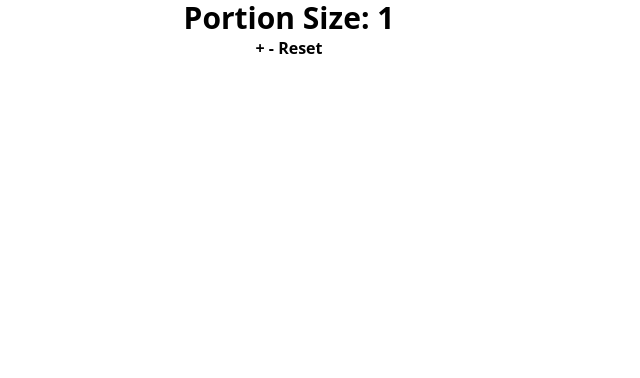
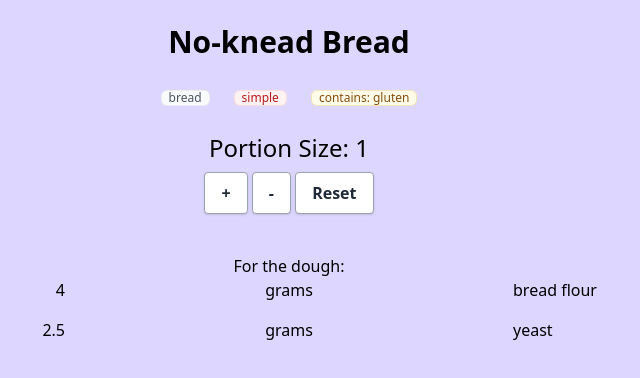
Before and after one commit to LAVAChicago/RecipeScaler, a React (Create React App) app in the folder front-end-react/: page / in a window 1280 px wide. Shown: the top 378 px of the page, without its empty margins (351-991 px from the left). Built offline with nearby package versions, Linux system fonts and the light colour scheme.

Commit message:
feature/react-tsx-components: add bg and some data to columns (temp., hard coded vals)

```diff
--- a/front-end-react/src/App.tsx
+++ b/front-end-react/src/App.tsx
@@ -4,7 +4,7 @@ import './index.css'
 export default function App() {
 
   return (
-    <div>
+    <div className="min-h-screen bg-violet-200">
       <PortionCounter />
     </div>
   );
--- a/front-end-react/src/components.tsx/PortionIncrementer.tsx
+++ b/front-end-react/src/components.tsx/PortionIncrementer.tsx
@@ -38,16 +38,48 @@ export default class PortionCounter extends React.Component {
 
     //   updateIngredientQuantities = () => {}
 
-  render () {
+    render() {
         return (
-      <div className="font-bold text-center">
-        <h1 className="text-3xl">Portion Size: {this.state.count}</h1>
-        <button className="text-2xl" onClick={this.increment}>+</button>
+            <div className="items-center text-center">
+                <div>
+                    <h1 className="font-bold text-center pt-6 text-3xl">No-knead Bread</h1>
+                </div>
+                <div>
+                    <p className="py-6 justify-center">
+                        <span className="inline-flex items-center rounded-md bg-gray-50 mx-3 px-2 text-xs font-medium text-gray-600 ring-1 ring-inset ring-gray-500/10">
+                            bread
+                        </span>
+                        <span className="inline-flex items-center rounded-md bg-red-50 mx-3 px-2 text-xs font-medium text-red-700 ring-1 ring-inset ring-red-600/10">
+                            simple
+                        </span>
+                        <span className="inline-flex items-center rounded-md bg-yellow-50 mx-3 px-2 text-xs font-medium text-yellow-800 ring-1 ring-inset ring-yellow-600/20">
+                            contains: gluten
+                        </span>
+                    </p>
+                </div>
+                <div>
+                    <h1 className="mb-2 text-2xl">Portion Size: {this.state.count}</h1>
+                    <button className="bg-white hover:bg-gray-100 text-gray-800 font-semibold py-2 px-4 border border-gray-400 rounded shadow" onClick={this.increment}>+</button>
                     <span> </span>
                     <span> </span>
-        <button className="text-2xl" onClick={this.decrement}>-</button>
+                    <button className="bg-white hover:bg-gray-100 text-gray-800 font-semibold py-2 px-4 border border-gray-400 rounded shadow" onClick={this.decrement}>-</button>
                     <span> </span>
-        <button onClick={() => this.setState({count: 1})}>Reset</button>
+                    <button
+                        className="bg-white hover:bg-gray-100 text-gray-800 font-semibold py-2 px-4 border border-gray-400 rounded shadow"
+                        onClick={() => this.setState({ count: 1 })}>Reset</button>
+                </div>
+                <div className="justify-center py-10">
+                    <h3>For the dough:</h3>
+                    <div className="grid grid-cols-3 gap-4 place-content-center">
+                        <div className='text-right'>{this.state.count * 4}</div>
+                        <div className='text-center'>grams</div>
+                        <div className='text-left'>bread flour</div>
+
+                        <div className='text-right'>{this.state.count * 2.5}</div>
+                        <div className='text-center'>grams</div>
+                        <div className='text-left'>yeast</div>
+                    </div>
+                </div>
             </div>
         );
     }
--- a/front-end-react/src/index.css
+++ b/front-end-react/src/index.css
@@ -571,24 +571,133 @@ video {
   --tw-backdrop-sepia:  ;
 }
 
-.m-auto {
-  margin: auto;
+.mx-3 {
+  margin-left: 0.75rem;
+  margin-right: 0.75rem;
+}
+
+.mb-2 {
+  margin-bottom: 0.5rem;
+}
+
+.inline-flex {
+  display: inline-flex;
+}
+
+.grid {
+  display: grid;
+}
+
+.min-h-screen {
+  min-height: 100vh;
+}
+
+.grid-cols-3 {
+  grid-template-columns: repeat(3, minmax(0, 1fr));
+}
+
+.place-content-center {
+  place-content: center;
+}
+
+.items-center {
+  align-items: center;
+}
+
+.justify-center {
+  justify-content: center;
+}
+
+.gap-4 {
+  gap: 1rem;
+}
+
+.rounded {
+  border-radius: 0.25rem;
+}
+
+.rounded-md {
+  border-radius: 0.375rem;
+}
+
+.border {
+  border-width: 1px;
+}
+
+.border-gray-400 {
+  --tw-border-opacity: 1;
+  border-color: rgb(156 163 175 / var(--tw-border-opacity));
+}
+
+.bg-gray-50 {
+  --tw-bg-opacity: 1;
+  background-color: rgb(249 250 251 / var(--tw-bg-opacity));
+}
+
+.bg-red-50 {
+  --tw-bg-opacity: 1;
+  background-color: rgb(254 242 242 / var(--tw-bg-opacity));
+}
+
+.bg-violet-200 {
+  --tw-bg-opacity: 1;
+  background-color: rgb(221 214 254 / var(--tw-bg-opacity));
+}
+
+.bg-white {
+  --tw-bg-opacity: 1;
+  background-color: rgb(255 255 255 / var(--tw-bg-opacity));
+}
+
+.bg-yellow-50 {
+  --tw-bg-opacity: 1;
+  background-color: rgb(254 252 232 / var(--tw-bg-opacity));
+}
+
+.px-2 {
+  padding-left: 0.5rem;
+  padding-right: 0.5rem;
+}
+
+.px-4 {
+  padding-left: 1rem;
+  padding-right: 1rem;
+}
+
+.py-10 {
+  padding-top: 2.5rem;
+  padding-bottom: 2.5rem;
+}
+
+.py-2 {
+  padding-top: 0.5rem;
+  padding-bottom: 0.5rem;
+}
+
+.py-6 {
+  padding-top: 1.5rem;
+  padding-bottom: 1.5rem;
+}
+
+.pt-6 {
+  padding-top: 1.5rem;
+}
+
+.text-left {
+  text-align: left;
 }
 
 .text-center {
   text-align: center;
 }
 
-.font-mono {
-  font-family: ui-monospace, SFMono-Regular, Menlo, Monaco, Consolas, "Liberation Mono", "Courier New", monospace;
+.text-right {
+  text-align: right;
 }
 
-.font-sans {
-  font-family: ui-sans-serif, system-ui, -apple-system, BlinkMacSystemFont, "Segoe UI", Roboto, "Helvetica Neue", Arial, "Noto Sans", sans-serif, "Apple Color Emoji", "Segoe UI Emoji", "Segoe UI Symbol", "Noto Color Emoji";
-}
-
-.font-serif {
-  font-family: ui-serif, Georgia, Cambria, "Times New Roman", Times, serif;
+.text-2xl {
+  font-size: 1.5rem;
+  line-height: 2rem;
 }
 
 .text-3xl {
@@ -596,15 +705,76 @@ video {
   line-height: 2.25rem;
 }
 
+.text-xs {
+  font-size: 0.75rem;
+  line-height: 1rem;
+}
+
 .font-bold {
   font-weight: 700;
+}
+
+.font-medium {
+  font-weight: 500;
+}
+
+.font-semibold {
+  font-weight: 600;
+}
+
+.text-gray-600 {
+  --tw-text-opacity: 1;
+  color: rgb(75 85 99 / var(--tw-text-opacity));
+}
+
+.text-gray-800 {
+  --tw-text-opacity: 1;
+  color: rgb(31 41 55 / var(--tw-text-opacity));
+}
+
+.text-red-700 {
+  --tw-text-opacity: 1;
+  color: rgb(185 28 28 / var(--tw-text-opacity));
+}
+
+.text-yellow-800 {
+  --tw-text-opacity: 1;
+  color: rgb(133 77 14 / var(--tw-text-opacity));
 }
 
 .underline {
   text-decoration-line: underline;
 }
 
-.antialiased {
-  -webkit-font-smoothing: antialiased;
-  -moz-osx-font-smoothing: grayscale;
+.shadow {
+  --tw-shadow: 0 1px 3px 0 rgb(0 0 0 / 0.1), 0 1px 2px -1px rgb(0 0 0 / 0.1);
+  --tw-shadow-colored: 0 1px 3px 0 var(--tw-shadow-color), 0 1px 2px -1px var(--tw-shadow-color);
+  box-shadow: var(--tw-ring-offset-shadow, 0 0 #0000), var(--tw-ring-shadow, 0 0 #0000), var(--tw-shadow);
 }
+
+.ring-1 {
+  --tw-ring-offset-shadow: var(--tw-ring-inset) 0 0 0 var(--tw-ring-offset-width) var(--tw-ring-offset-color);
+  --tw-ring-shadow: var(--tw-ring-inset) 0 0 0 calc(1px + var(--tw-ring-offset-width)) var(--tw-ring-color);
+  box-shadow: var(--tw-ring-offset-shadow), var(--tw-ring-shadow), var(--tw-shadow, 0 0 #0000);
+}
+
+.ring-inset {
+  --tw-ring-inset: inset;
+}
+
+.ring-gray-500\/10 {
+  --tw-ring-color: rgb(107 114 128 / 0.1);
+}
+
+.ring-red-600\/10 {
+  --tw-ring-color: rgb(220 38 38 / 0.1);
+}
+
+.ring-yellow-600\/20 {
+  --tw-ring-color: rgb(202 138 4 / 0.2);
+}
+
+.hover\:bg-gray-100:hover {
+  --tw-bg-opacity: 1;
+  background-color: rgb(243 244 246 / var(--tw-bg-opacity));
+}
```
Lines whose indentation alone changed are shown as unchanged.
